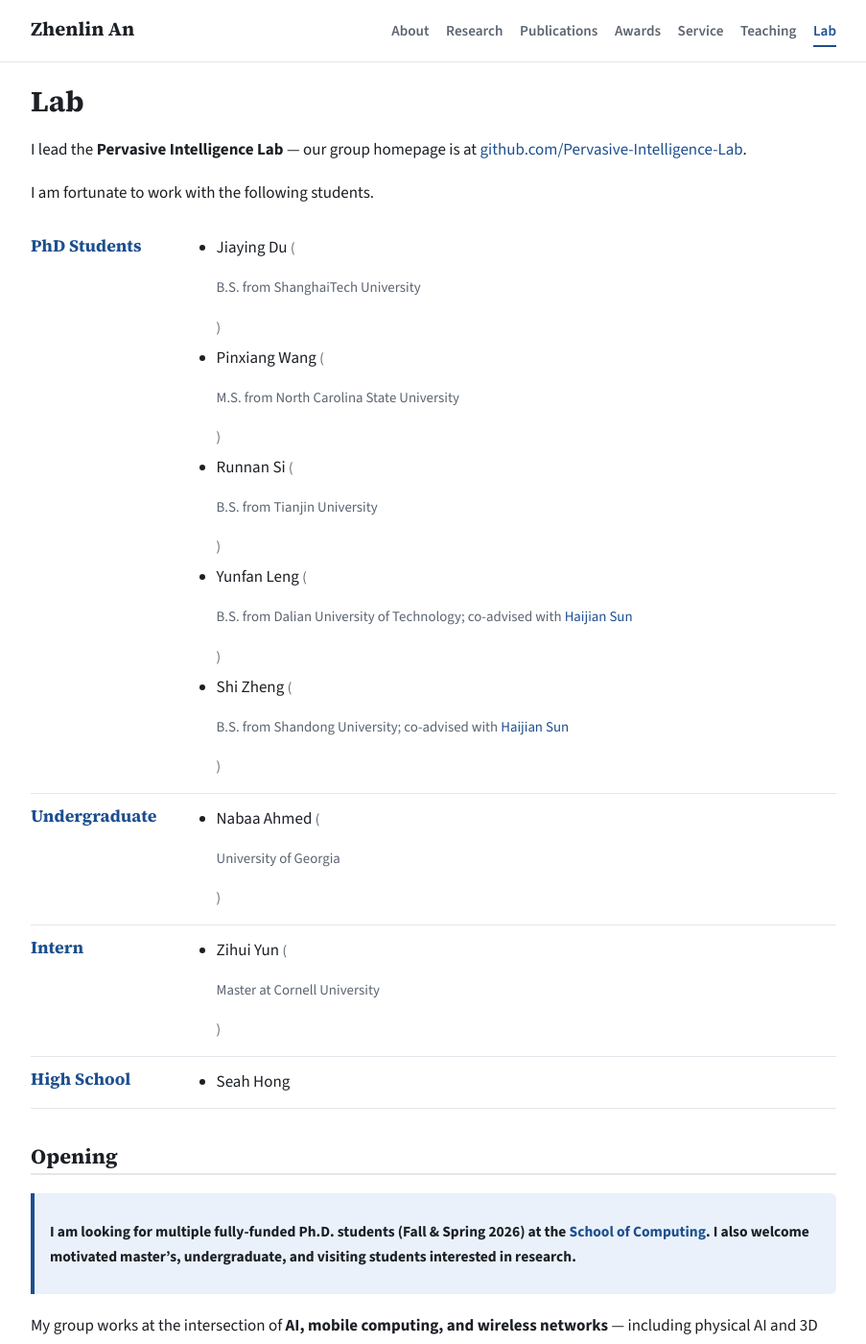
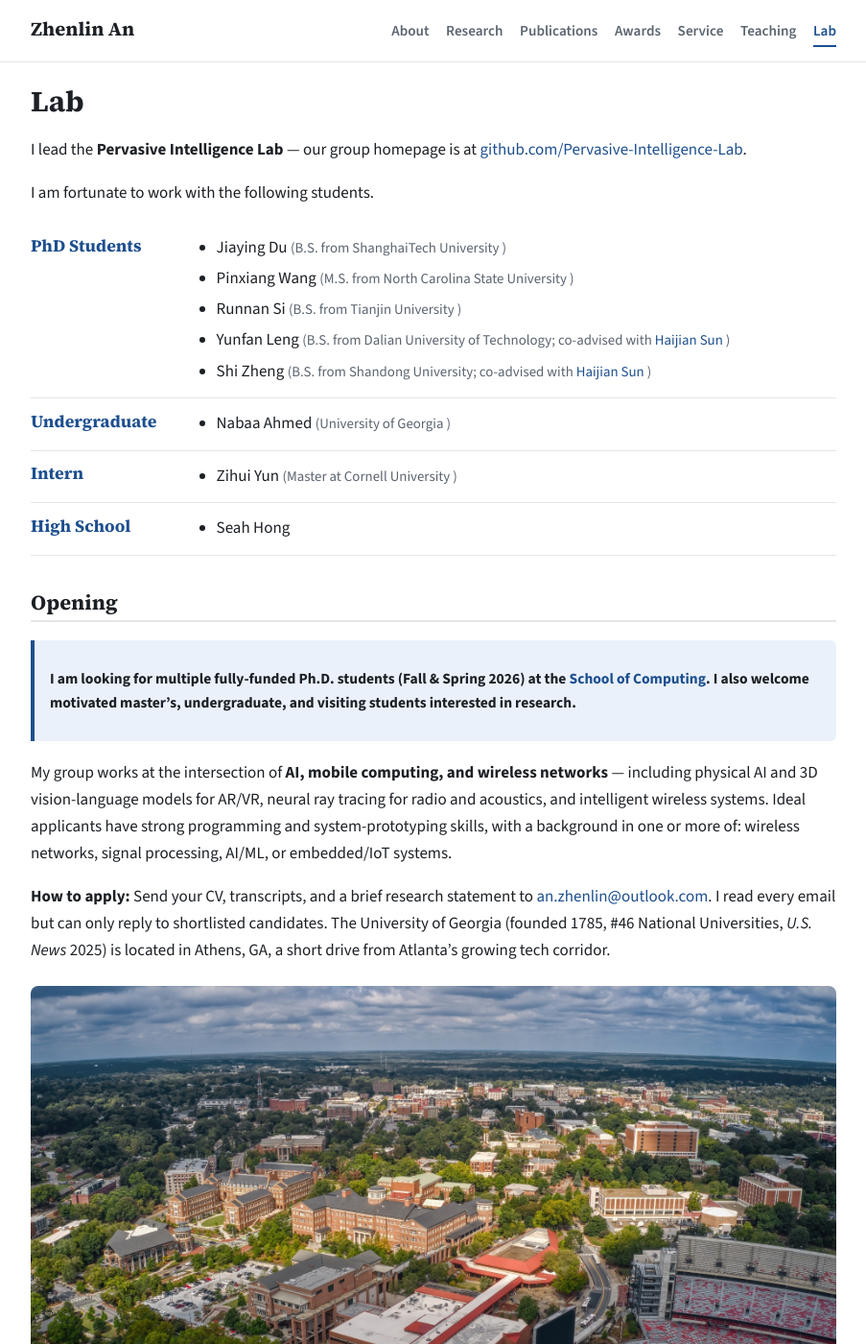
Before and after one commit to Anplus/anplus.github.io, a Jekyll site: the page built from lab.md, in a window 1280 px wide and 1400 px high. Shown: the whole window at 96% size, without its empty margins (188-1091 px from the left). Built offline with Jekyll 4.4.1, drawn with Linux system fonts in a browser that asks for light colours.

Commit message:
Update lab.md

```diff
--- a/lab.md
+++ b/lab.md
@@ -13,7 +13,7 @@ I am fortunate to work with the following students.
 <div class="lab-group">
   <div class="lab-role">{{ group.role }}</div>
   <ul>
-    {% for m in group.members %}<li>{% if m.url %}<a href="{{ m.url }}">{{ m.name }}</a>{% else %}{{ m.name }}{% endif %}{% if m.note %} <span class="lab-note">({{ m.note | markdownify }})</span>{% endif %}</li>{% endfor %}
+    {% for m in group.members %}<li>{% if m.url %}<a href="{{ m.url }}">{{ m.name }}</a>{% else %}{{ m.name }}{% endif %}{% if m.note %} <span class="lab-note">({{ m.note | markdownify | remove: '<p>' | remove: '</p>' }})</span>{% endif %}</li>{% endfor %}
   </ul>
 </div>
 {% endfor %}
```
